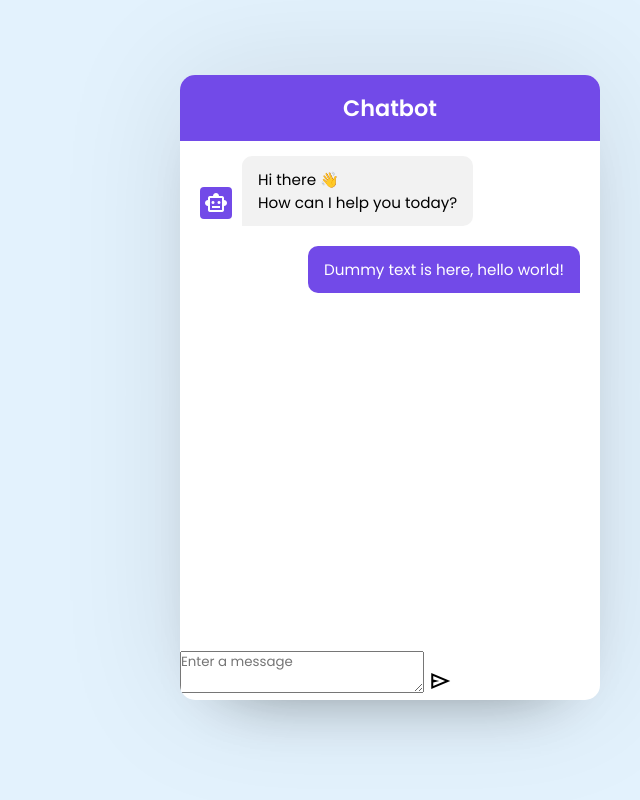
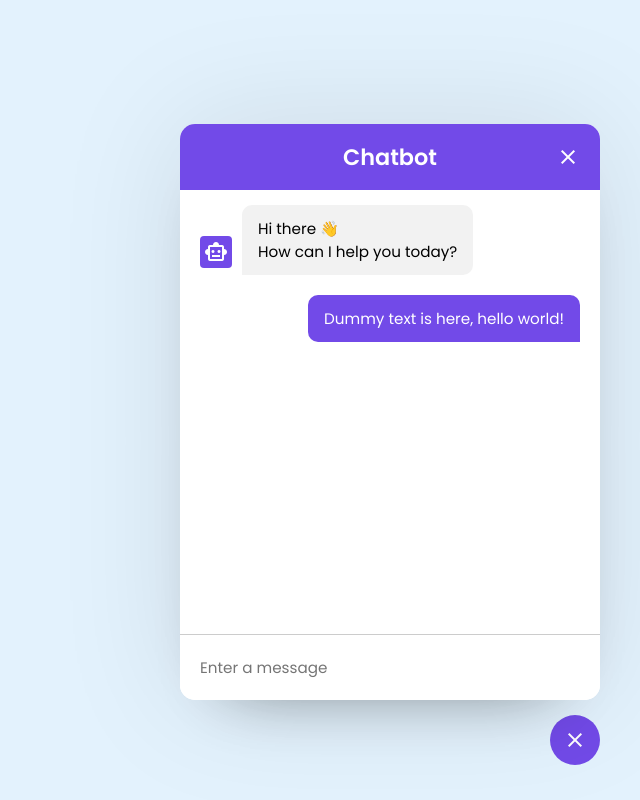
Before and after one commit to teshanj7/AIChatBot, a plain HTML site: page index.html in a window 1280 px wide. Shown: the whole page, without its empty margins (640-1280 px from the left). Drawn offline with nearby package versions, Linux system fonts and the light colour scheme.

Commit message:
updates css

```diff
--- a/index.html
+++ b/index.html
@@ -10,10 +10,16 @@
 
     <script src="script.js" defer></script>
 </head>
-<body>
+<body class="show-chatbot">
+    <button class="chatbot-toggler">
+        <span class="material-symbols-outlined">mode_comment</span>
+        <span class="material-symbols-outlined">close</span>
+
+    </button>
     <div class="chatbot">
         <header>
             <h2>Chatbot</h2>
+            <span class="material-symbols-outlined">close</span>
         </header>
         <ul class="chatbox">
             <li class="chat incoming">
@@ -26,7 +32,7 @@
             </li>
         </ul>
         <div class="chat-input">
-            <textarea placeholder="Enter a message"></textarea>
+            <textarea placeholder="Enter a message" required></textarea>
             <span id="send-btn" class="material-symbols-outlined">send</span>
         </div>
 
--- a/styles.css
+++ b/styles.css
@@ -10,6 +10,36 @@ body{
     background: #e3f2fd ;
 }
 
+.chatbot-toggler{
+    position: fixed;
+    right: 40px;
+    bottom: 35px;
+    height: 50px;
+    width: 50px;
+    background: #724ae8;
+    color: #fff;
+    border-radius: 50%;
+    cursor: pointer;
+    outline: none;
+    border: none;
+    display: flex;
+    align-items: center;
+    justify-content: center;
+}
+
+.chatbot-toggler span{
+    position: absolute;
+}
+
+.show-chatbot .chatbot-toggler span:first-child,
+.chatbot-toggler span:last-child{
+    opacity: 0;
+}
+
+.show-chatbot .chatbot-toggler span:last-child{
+    opacity: 1;
+}
+
 .chatbot{
     background: #fff;
     position: fixed;
@@ -20,17 +50,36 @@ body{
     border-radius: 15px;
     box-shadow: 0 0 128px 0 rgba(0, 0, 0, 0.1),
                 0 32px 64px -48px rgba(0, 0, 0, 0.5);
+    transform: scale(0.5);
+    opacity: 0;
+    pointer-events: none;
+}
+
+.show-chatbot .chatbot{
+    transform: scale(1);
+    opacity: 1;
+    pointer-events: auto;
 }
 
 .chatbot header{
     background: #724ae8;
     padding: 16px 0;
     text-align: center;
+    position: relative;
 }
 
 .chatbot header h2{
     color: #fff;
     font-size: 1.4rem;
+}
+
+.chatbot header span{
+    position: absolute;
+    right: 20px;
+    top: 50%;
+    color: #fff;
+    cursor: pointer;
+    transform: translateY(-50%);
 }
 
 .chatbot .chatbox {
@@ -74,3 +123,54 @@ body{
     margin: 0 10px 7px 0;
     align-self: flex-end;
 }
+
+.chatbot .chat-input{
+    position: absolute;
+    bottom: 0;
+    border-top: 1px solid #ccc;
+    width: 100%;
+    padding: 5px 20px;
+    background: #fff;
+    gap: 5px;
+    display: flex;
+}
+
+.chat-input textarea{
+    border: none;
+    outline: none;
+    font-size: 0.95rem;
+    resize: none;
+    padding: 16px 15px 16px 0;
+    height: 55px;
+    width: 100%;
+}
+
+.chat-input span{
+    color: #724ae8;
+    font-size: 1.35rem;
+    align-self: flex-end;
+    height: 55px;
+    line-height: 55px;
+    cursor: pointer;
+    visibility: hidden;
+}
+
+.chat-input textarea:valid ~ span {
+    visibility: visible; /* making it visible when you type a message in*/
+
+}
+
+/*how to size it according to the window size*/
+@media(max-width: 490px){
+    .chatbot{
+        right: 0;
+        bottom: 0;
+        width: 100%;
+        height: 100%;
+        border-radius: 0;
+    }
+
+    .chatbot .chatbox{
+        height: 90%;
+    }
+}
```
